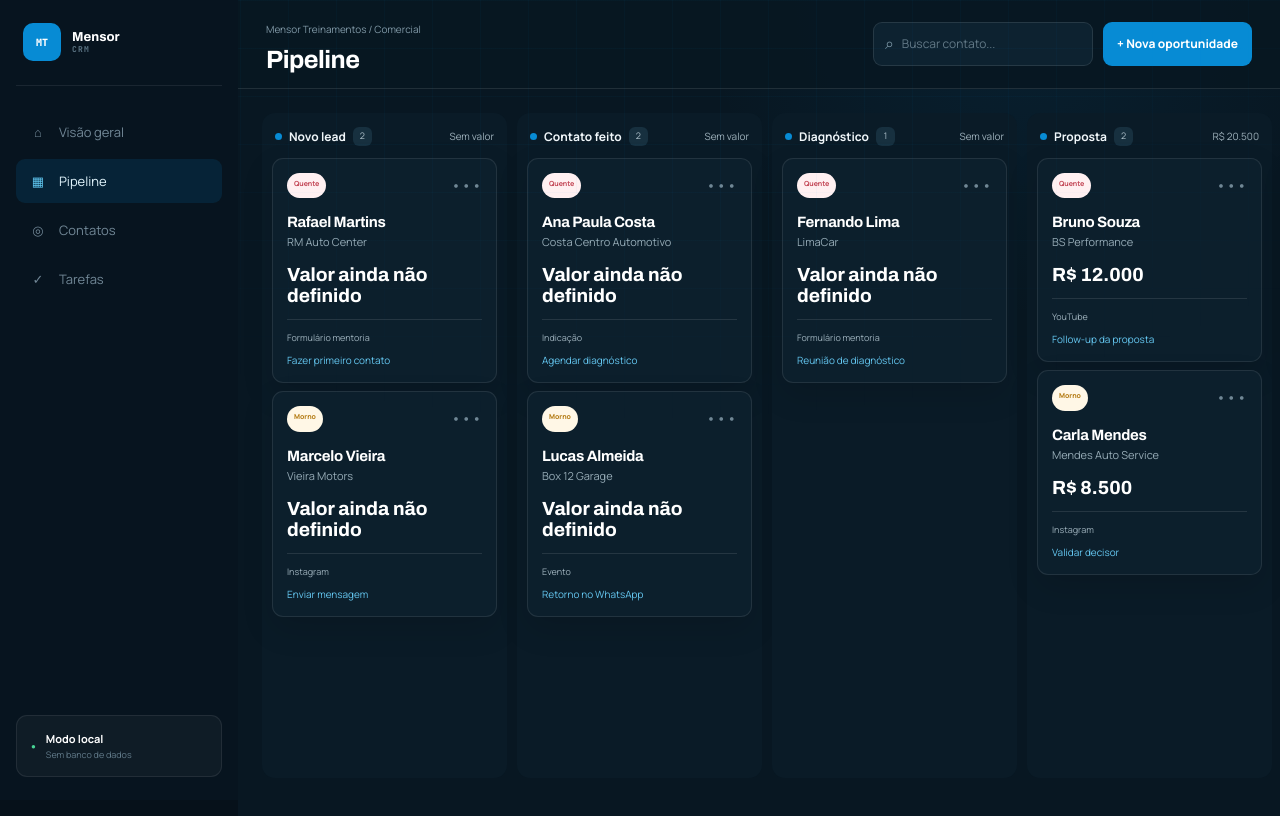
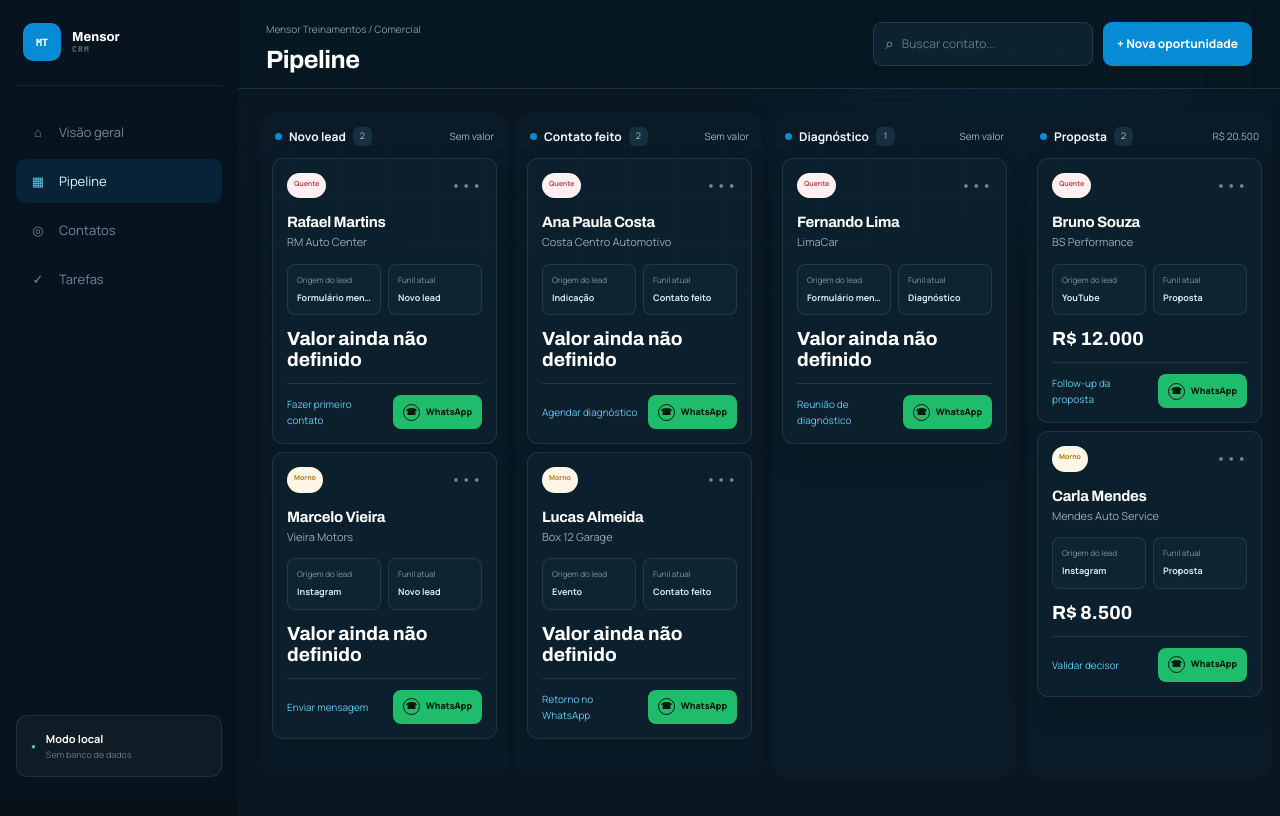
Before and after one commit to cezarhlima1/diegomensor, a Next.js app: page /CRM in a window 1280 px wide. Both pictures are taken after a click on the button "Abrir pipeline →". Shown: the top 816 px of the page. Built offline with nearby package versions, Linux system fonts and the light colour scheme.

Commit message:
adiciona dados e contato por WhatsApp no pipeline

```diff
--- a/components/crm/CRM.tsx
+++ b/components/crm/CRM.tsx
@@ -20,6 +20,13 @@ const initialLeads: Lead[] = [
 ];
 
 const currency = new Intl.NumberFormat("pt-BR", { style: "currency", currency: "BRL", maximumFractionDigits: 0 });
+const whatsappLink = (lead: Lead) => {
+  const digits = lead.phone.replace(/\D/g, "");
+  const phone = digits.startsWith("55") ? digits : `55${digits}`;
+  const firstName = lead.name.trim().split(" ")[0];
+  const message = `Olá, ${firstName}! Tudo bem? Aqui é da Mensor Treinamentos. Recebi seu contato e queria entender melhor o momento da sua oficina.`;
+  return `https://wa.me/${phone}?text=${encodeURIComponent(message)}`;
+};
 
 export default function CRM() {
   const [view, setView] = useState<View>("inicio");
@@ -98,7 +105,7 @@ function Dashboard({ leads, stats, openPipeline }: { leads: Lead[]; stats: { tot
 }
 
 function Pipeline({ leads, moveLead, select }: { leads: Lead[]; moveLead: (id: string, stage: Stage) => void; select: (lead: Lead) => void }) {
-  return <div className={styles.pipelineWrap}><div className={styles.pipeline}>{stages.map((stage) => { const items = leads.filter((lead) => lead.stage === stage); return <section key={stage} onDragOver={(event) => event.preventDefault()} onDrop={(event) => moveLead(event.dataTransfer.getData("leadId"), stage)}><header><div><i /><b>{stage}</b><span>{items.length}</span></div><small>{stage === "Proposta" || stage === "Fechado" ? currency.format(items.reduce((sum, lead) => sum + lead.value, 0)) : "Sem valor"}</small></header><div className={styles.cards}>{items.map((lead) => <article key={lead.id} draggable onDragStart={(event) => event.dataTransfer.setData("leadId", lead.id)} onClick={() => select(lead)}><div className={styles.cardTop}><span className={styles[lead.temperature.toLowerCase()]}>{lead.temperature}</span><i>•••</i></div><h3>{lead.name}</h3><p>{lead.company}</p><strong>{lead.value ? currency.format(lead.value) : "Valor ainda não definido"}</strong><footer><span>{lead.source}</span><small>{lead.nextAction}</small></footer></article>)}</div></section>; })}</div></div>;
+  return <div className={styles.pipelineWrap}><div className={styles.pipeline}>{stages.map((stage) => { const items = leads.filter((lead) => lead.stage === stage); return <section key={stage} onDragOver={(event) => event.preventDefault()} onDrop={(event) => moveLead(event.dataTransfer.getData("leadId"), stage)}><header><div><i /><b>{stage}</b><span>{items.length}</span></div><small>{stage === "Proposta" || stage === "Fechado" ? currency.format(items.reduce((sum, lead) => sum + lead.value, 0)) : "Sem valor"}</small></header><div className={styles.cards}>{items.map((lead) => <article key={lead.id} draggable onDragStart={(event) => event.dataTransfer.setData("leadId", lead.id)} onClick={() => select(lead)}><div className={styles.cardTop}><span className={styles[lead.temperature.toLowerCase()]}>{lead.temperature}</span><i>•••</i></div><h3>{lead.name}</h3><p>{lead.company}</p><div className={styles.leadMeta}><span><small>Origem do lead</small><b>{lead.source}</b></span><span><small>Funil atual</small><b>{lead.stage}</b></span></div><strong>{lead.value ? currency.format(lead.value) : "Valor ainda não definido"}</strong><footer><small>{lead.nextAction}</small>{lead.phone && <a href={whatsappLink(lead)} target="_blank" rel="noopener noreferrer" aria-label={`Chamar ${lead.name} no WhatsApp`} onClick={(event) => event.stopPropagation()}><i>☎</i><span>WhatsApp</span></a>}</footer></article>)}</div></section>; })}</div></div>;
 }
 
 function Contacts({ leads, select }: { leads: Lead[]; select: (lead: Lead) => void }) { return <div className={styles.content}><section className={styles.panel}><PanelTitle eyebrow="Base comercial" title={`${leads.length} contatos`} /><div className={styles.contactTable}><header><b>Contato</b><b>Origem</b><b>Etapa</b><b>Valor</b><b>Próxima ação</b></header>{leads.map((lead) => <button key={lead.id} onClick={() => select(lead)}><span><i>{lead.name.slice(0, 2).toUpperCase()}</i><span><b>{lead.name}</b><small>{lead.company} · {lead.phone}</small></span></span><span>{lead.source}</span><span>{lead.stage}</span><strong>{lead.value ? currency.format(lead.value) : "A definir"}</strong><span>{lead.nextAction}</span></button>)}</div></section></div>; }
--- a/components/crm/crm.module.css
+++ b/components/crm/crm.module.css
@@ -71,3 +71,12 @@
 .drawer>section{padding:25px 30px}
 .drawer>section:last-child{grid-column:1/-1}
 @media(max-width:700px){.backdrop:has(.drawer){align-items:end;padding:10px}.drawer{display:block;width:100%;max-height:92vh;border-radius:18px 18px 10px 10px}.drawer>header,.drawer>section{padding:20px}.drawer h2{font-size:25px}}
+
+.leadMeta{display:grid;grid-template-columns:1fr 1fr;gap:7px;margin-top:13px}
+.leadMeta>span{display:grid;gap:4px;padding:9px;border:1px solid var(--line);border-radius:8px;background:#0d2431}
+.leadMeta small{color:#7f98a5;font-size:8px}
+.leadMeta b{overflow:hidden;color:#dce8ed;font-size:9px;text-overflow:ellipsis;white-space:nowrap}
+.cards footer{grid-template-columns:minmax(0,1fr) auto;align-items:center}
+.cards footer>a{display:inline-flex;align-items:center;gap:6px;min-height:34px;padding:0 10px;border-radius:8px;background:#1fbd6b;color:#04190d;text-decoration:none;font-size:9px;font-weight:800}
+.cards footer>a i{display:grid;place-items:center;width:17px;height:17px;border:1.5px solid currentColor;border-radius:50%;font-size:9px;font-style:normal}
+.cards footer>a span{color:inherit;font-size:9px}
```
